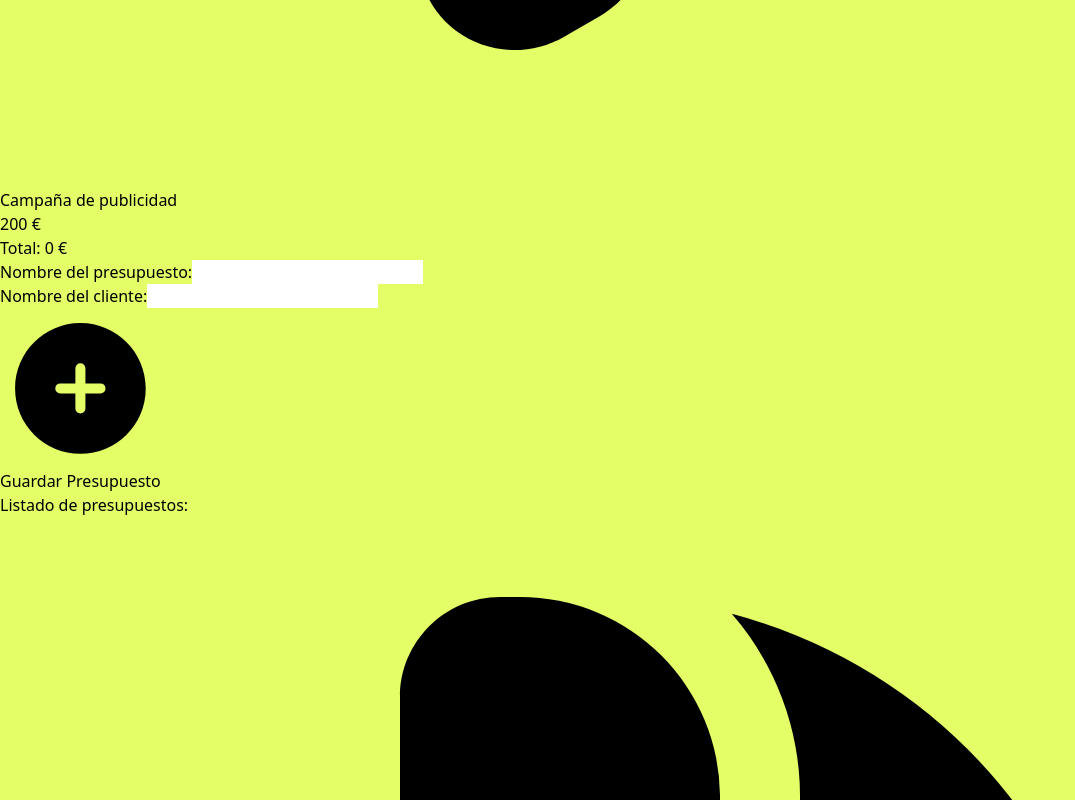
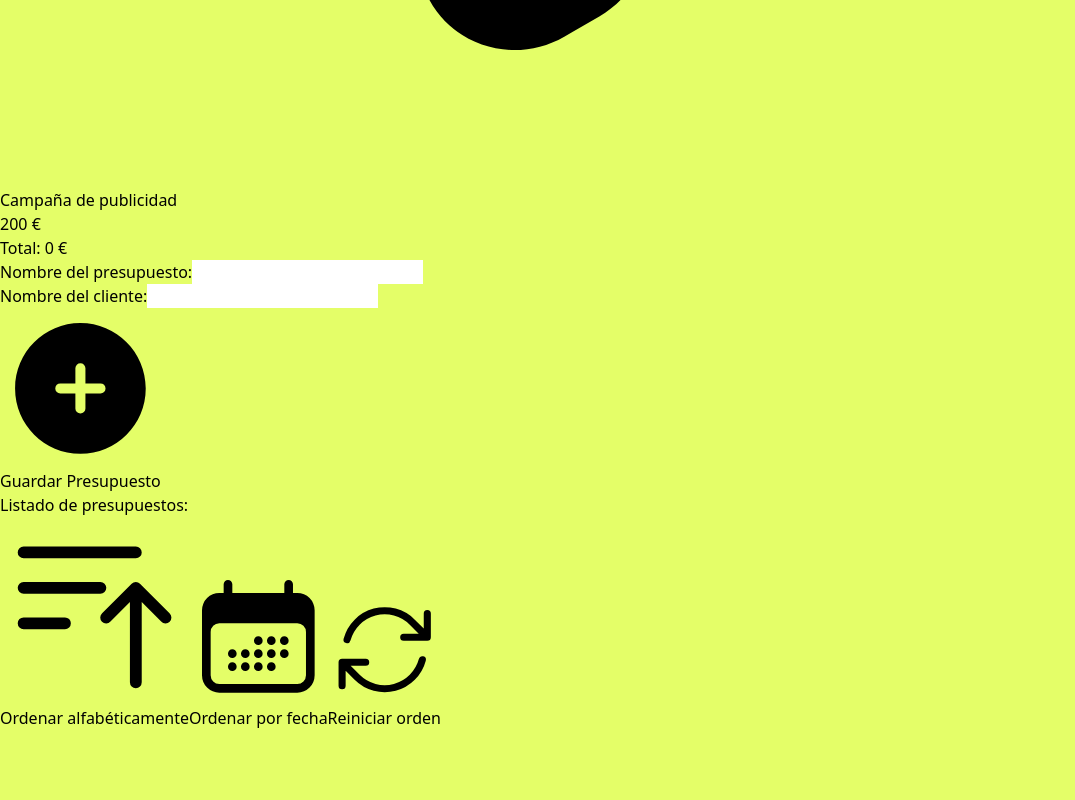
Before and after one commit to maricarmenmg/s7.reactonline, a React (Vite) app: page /budget in a window 1280 px wide. Both pictures are taken after a click on the button "Guardar Presupuesto". Shown: the part 4033-4833 px from the top of the page, without its empty margins (0-1075 px from the left). Built offline with nearby package versions, Linux system fonts and the light colour scheme.

Commit message:
Nivel 2 - Ejercicio 8

```diff
--- a/src/components/BudgetsList.jsx
+++ b/src/components/BudgetsList.jsx
@@ -1,50 +1,82 @@
-import React from 'react';
-import { DocumentDuplicateIcon, CurrencyEuroIcon, UserIcon, CalendarDaysIcon, SwatchIcon,  LanguageIcon ,ExclamationTriangleIcon, ArrowSmallRightIcon   } from '@heroicons/react/24/solid';
+import React, { useState } from 'react';
+import { SortAlphabeticallyButton, SortByDateButton, ResetOrderButton } from './elements/FilterButton';
+import { DocumentDuplicateIcon, CurrencyEuroIcon, UserIcon, CalendarDaysIcon, SwatchIcon, ExclamationTriangleIcon, ArrowSmallRightIcon } from '@heroicons/react/24/solid';
 
-function BudgetsList({ budgetList }) {
+const BudgetsList = ({ budgetList }) => {
+  const [sortedBudgetList, setSortedBudgetList] = useState([...budgetList]);
+
+  const handleSortByName = () => {
+    const sortedList = [...budgetList].sort((a, b) => a.budgetName.localeCompare(b.budgetName));
+    setSortedBudgetList(sortedList);
+  };
+
+  const handleSortByDate = () => {
+    const sortedList = [...budgetList].sort((a, b) => new Date(a.date) - new Date(b.date));
+    setSortedBudgetList(sortedList);
+  };
+
+  const handleResetOrder = () => {
+    setSortedBudgetList([...budgetList]);
+  };
 
   return (
+    <div className="mt-8">
+      {budgetList.length > 0 && (
+        <h3 className="font-sora font-bold text-xl mt-12 mb-2">Listado de presupuestos:</h3>
+      )}
 
-    <div className="mt-8">
-      {budgetList.length > 0 && <h3 className="font-sora font-bold text-xl mt-12 mb-2">Listado de presupuestos:</h3>}
+      {/* Botones de ordenamiento */}
+      <div className="flex justify-end space-x-4 mb-4">
+        <SortAlphabeticallyButton onClick={handleSortByName} />
+        <SortByDateButton onClick={handleSortByDate} />
+        <ResetOrderButton onClick={handleResetOrder} />
+      </div>
+
       {budgetList.length > 0 ? (
-
         <ul>
-          {budgetList.map((budget, index) => (
+          {sortedBudgetList.map((budget, index) => (
             <li key={index} className=" text-m font-sora font-normal mr-8 py-8 border-b-2 border-gray-200">
-              <p className='py-1 font-medium'><DocumentDuplicateIcon className=" inline h-7 w-7 text-gray-800 mr-2" aria-hidden="true" />Presupuesto: {budget.budgetName}</p>
-              <p className='py-1 font-medium'><UserIcon className=" inline h-7 w-7 text-gray-800 mr-2" aria-hidden="true" />Cliente:{budget.clientName}</p>
+              <p className="py-1 font-medium">
+                <DocumentDuplicateIcon className="inline h-7 w-7 text-gray-800 mr-2" aria-hidden="true" />Presupuesto: {budget.budgetName}
+              </p>
+              <p className="py-1 font-medium">
+                <UserIcon className="inline h-7 w-7 text-gray-800 mr-2" aria-hidden="true" />Cliente:{budget.clientName}
+              </p>
               {budget.services.length > 0 ? (
                 <>
-                <p className='py-1 font-medium'> <SwatchIcon className=" inline h-7 w-7 text-gray-800 mr-2" aria-hidden="true" />Servicios: {budget.services.map(service => service.name).join(', ')}</p>
+                  <p className="py-1 font-medium">
+                    <SwatchIcon className="inline h-7 w-7 text-gray-800 mr-2" aria-hidden="true" />Servicios: {budget.services.map(service => service.name).join(', ')}
+                  </p>
                   {budget.pages && (
-                    <>
-                <p className='py-1 font-medium'><ArrowSmallRightIcon  className="inline h-5 w-5 text-gray-800 mr-2" aria-hidden="true" />Número de páginas: {budget.pages}</p>
-                    </>
+                    <p className="py-1 font-medium">
+                      <ArrowSmallRightIcon className="inline h-5 w-5 text-gray-800 mr-2" aria-hidden="true" />Número de páginas: {budget.pages}
+                    </p>
                   )}
                   {budget.languages && (
-                    <>
-                    <p className='py-1 font-medium'><ArrowSmallRightIcon  className="inline h-5 w-5 text-gray-800 mr-2" aria-hidden="true" />Número de idiomas: {budget.languages}</p>
-                    </>
+                    <p className="py-1 font-medium">
+                      <ArrowSmallRightIcon className="inline h-5 w-5 text-gray-800 mr-2" aria-hidden="true" />Número de idiomas: {budget.languages}
+                    </p>
                   )}
                 </>
               ) : (
-                <>
-                <p className='py-1 font-medium'><ExclamationTriangleIcon  className=" inline h-7 w-7 text-red-500 mr-2" aria-hidden="true" />Servicios: No hay servicios seleccionados</p>
-                </>
+                <p className="py-1 font-medium">
+                  <ExclamationTriangleIcon className="inline h-7 w-7 text-red-500 mr-2" aria-hidden="true" />Servicios: No hay servicios seleccionados
+                </p>
               )}
-              <p className='py-1 font-medium'><CurrencyEuroIcon className=" inline h-7 w-7 text-gray-800 mr-2" aria-hidden="true" />Total: {budget.totalPrice} € </p>
-              <p className='py-1 font-medium'><CalendarDaysIcon className=" inline h-7 w-7 text-gray-800 mr-2" aria-hidden="true" />Fecha: {budget.date.toString()}</p>
+              <p className="py-1 font-medium">
+                <CurrencyEuroIcon className="inline h-7 w-7 text-gray-800 mr-2" aria-hidden="true" />Total: {budget.totalPrice} €
+              </p>
+              <p className="py-1 font-medium">
+                <CalendarDaysIcon className="inline h-7 w-7 text-gray-800 mr-2" aria-hidden="true" />Fecha: {budget.date.toString()}
+              </p>
             </li>
           ))}
         </ul>
       ) : (
-         <p>No hay presupuestos</p>
+        <p>No hay presupuestos</p>
       )}
-
     </div>
-
   );
-}
+};
 
 export default BudgetsList;
--- /dev/null
+++ b/src/components/elements/FilterButton.jsx
@@ -0,0 +1,40 @@
+import React from 'react';
+import { FunnelIcon , BarsArrowUpIcon, CalendarDaysIcon, ArrowPathIcon  } from '@heroicons/react/24/solid';
+
+const SortAlphabeticallyButton = ({ onClick }) => {
+  return (
+    <button
+      className="font-sora text-sm flex items-center space-x-1 px-3 py-2 border border-gray-300 rounded-md bg-white text-sm text-gray-700 hover:bg-gray-100"
+      onClick={onClick}
+    >
+      <BarsArrowUpIcon  className="h-4 w-4" />
+      <span>Ordenar alfabéticamente</span>
+    </button>
+  );
+};
+
+const SortByDateButton = ({ onClick }) => {
+  return (
+    <button
+      className="flex items-center space-x-1 px-3 py-2 border border-gray-300 rounded-md bg-white text-sm text-gray-700 hover:bg-gray-100"
+      onClick={onClick}
+    >
+      <CalendarDaysIcon className="h-4 w-4" />
+      <span>Ordenar por fecha</span>
+    </button>
+  );
+};
+
+const ResetOrderButton = ({ onClick }) => {
+  return (
+    <button
+      className="flex items-center space-x-1 px-3 py-2 border border-gray-300 rounded-md bg-white text-sm text-gray-700 hover:bg-gray-100"
+      onClick={onClick}
+    >
+      <ArrowPathIcon  className="h-4 w-4" />
+      <span>Reiniciar orden</span>
+    </button>
+  );
+};
+
+export { SortAlphabeticallyButton, SortByDateButton, ResetOrderButton };
```
Also changed, not shown: src/components/elements/Button.jsx (deleted, +0 -36 lines), src/components/elements/Quantity.jsx (deleted, +0 -19 lines), 1 other file (tests, documents, lock files or other folders).
